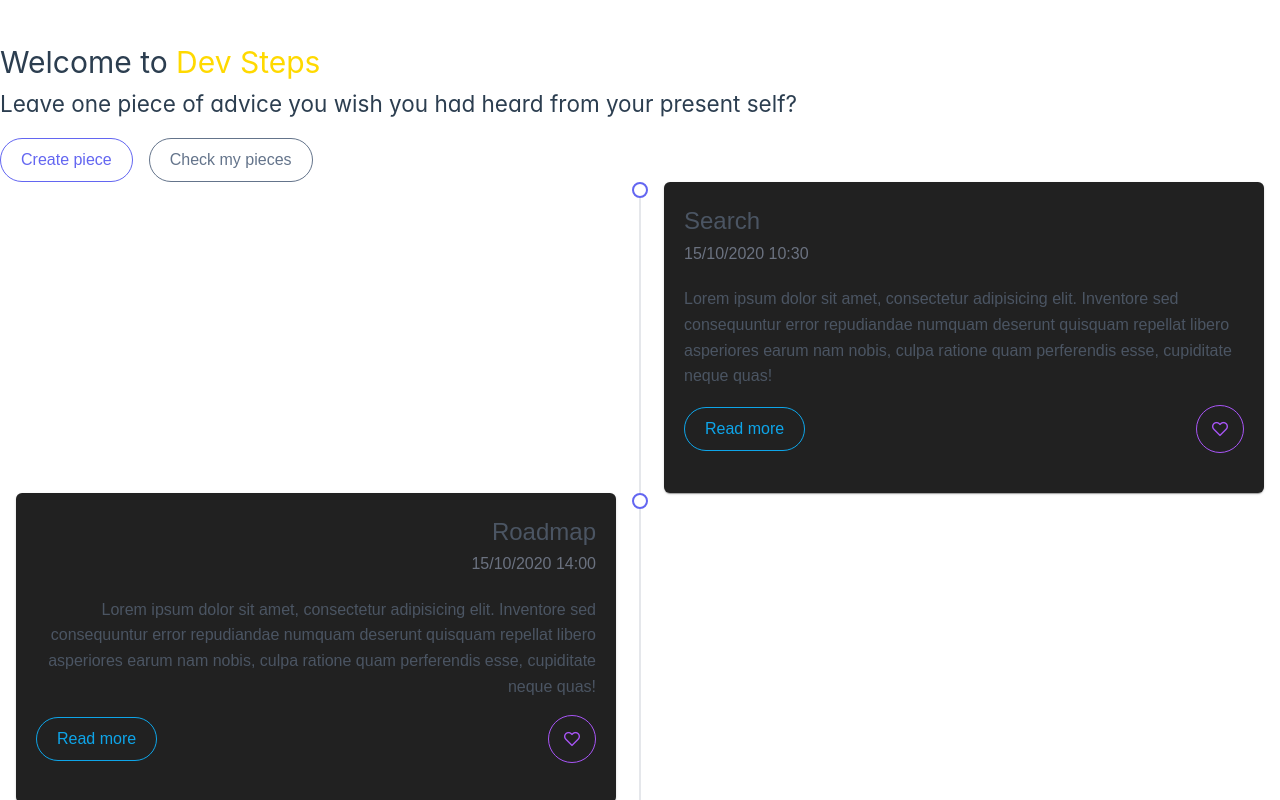
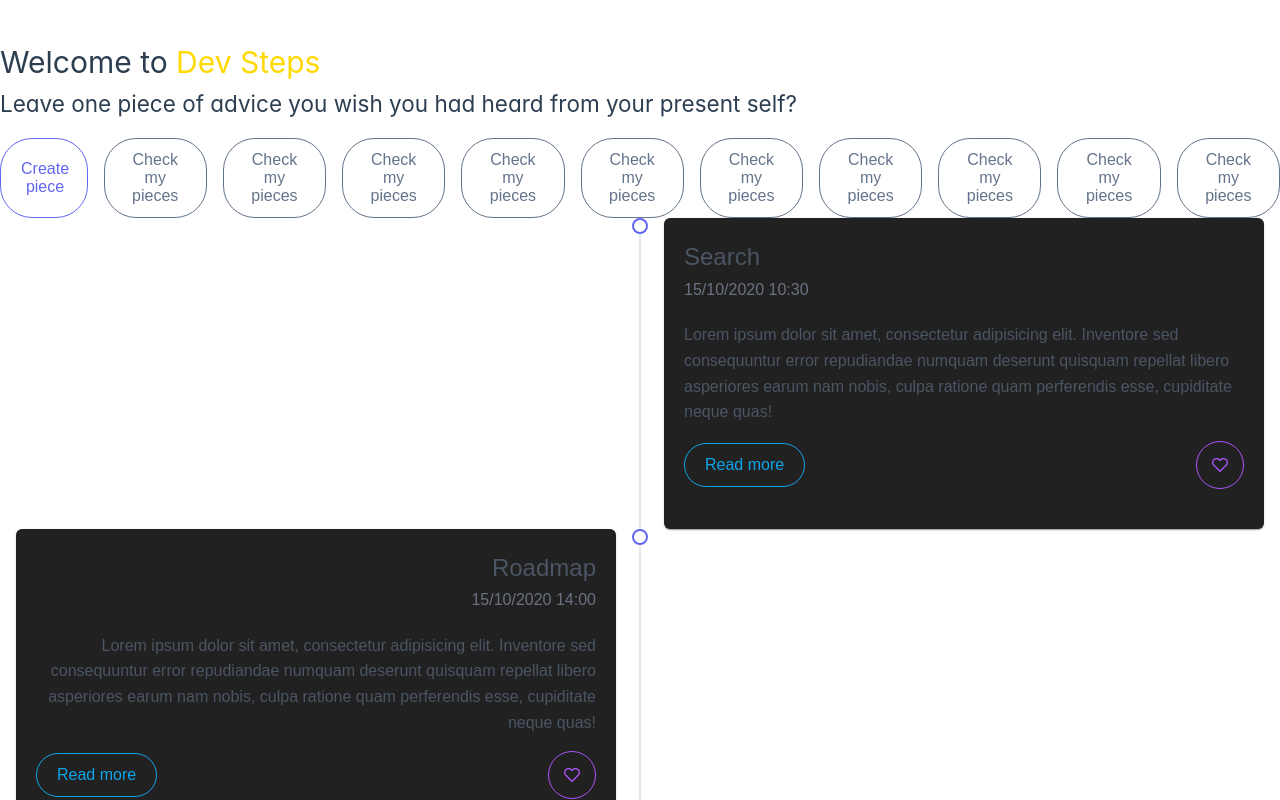
Before and after one commit to plfmoura/dev-steps, a Vue app: page / in a window 1280 px wide. Shown: the top 800 px of the page. Built offline with nearby package versions, Linux system fonts and the light colour scheme; a web font is replaced by a local one.

Commit message:
feat: new buttons

```diff
--- a/src/views/HomeView.vue
+++ b/src/views/HomeView.vue
@@ -27,6 +27,15 @@ export default {
     <div class="buttons-container">
       <Button label="Create piece" rounded outlined @click="showAddPieceModal = true" />
       <Button label="Check my pieces" severity="secondary" rounded outlined />
+      <Button label="Check my pieces" severity="secondary" rounded outlined />
+      <Button label="Check my pieces" severity="secondary" rounded outlined />
+      <Button label="Check my pieces" severity="secondary" rounded outlined />
+      <Button label="Check my pieces" severity="secondary" rounded outlined />
+      <Button label="Check my pieces" severity="secondary" rounded outlined />
+      <Button label="Check my pieces" severity="secondary" rounded outlined />
+      <Button label="Check my pieces" severity="secondary" rounded outlined />
+      <Button label="Check my pieces" severity="secondary" rounded outlined />
+      <Button label="Check my pieces" severity="secondary" rounded outlined />
     </div>
     <PieceTimeLine />
   </main>
```
